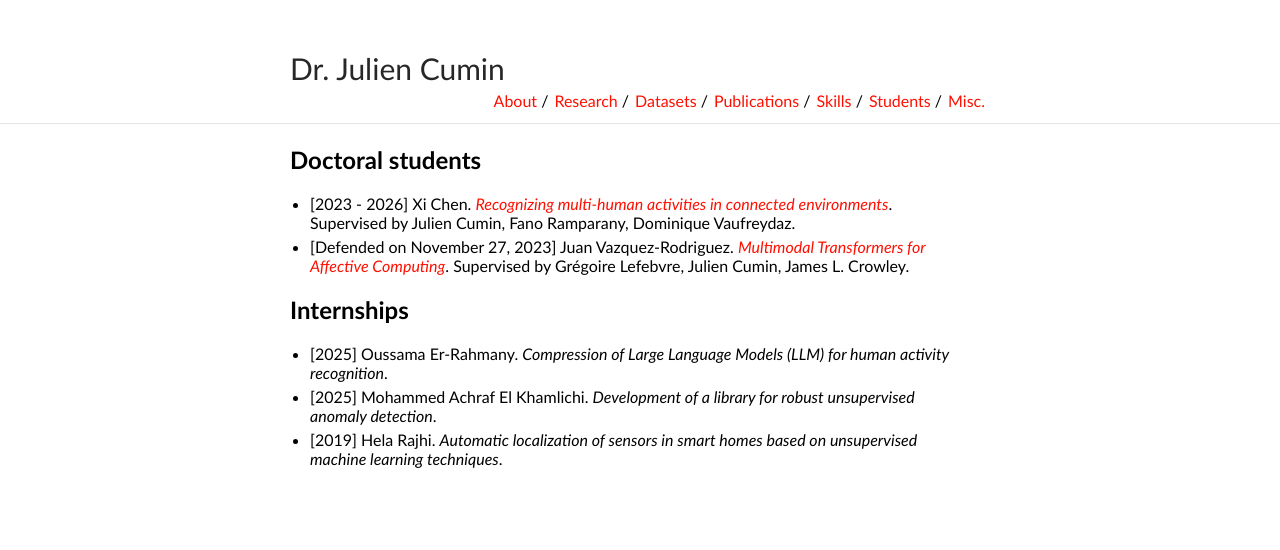
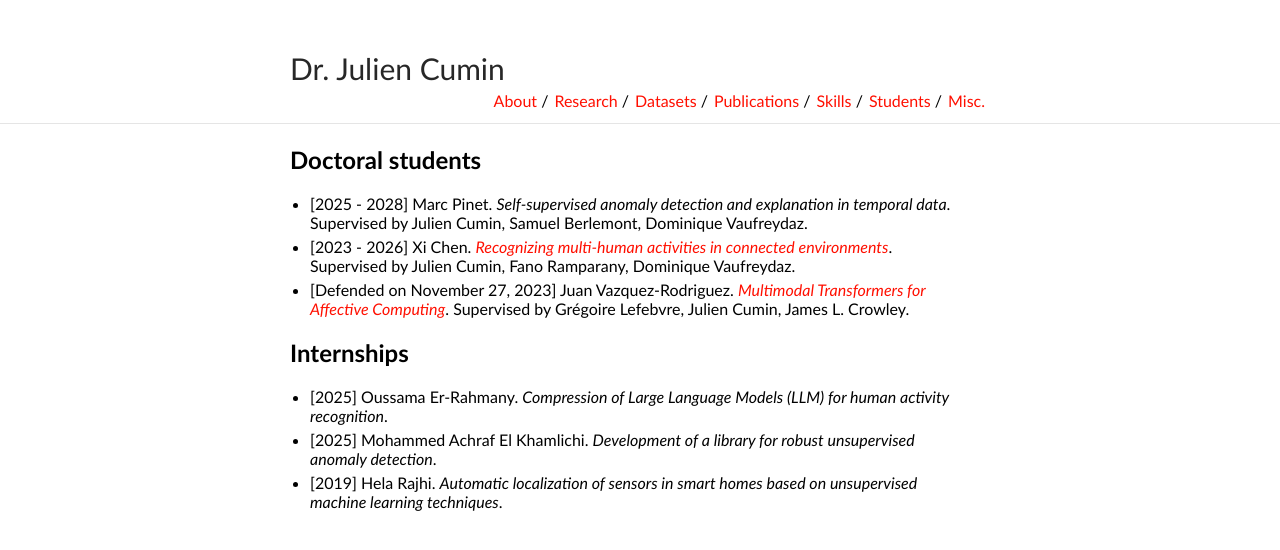
Before and after one commit to JCumin/jcumin.github.io, a Jekyll site: the page built from students.md, in a window 1280 px wide. Shown: the top 550 px of the page. Built offline with Jekyll 4.4.1, drawn with Linux system fonts in a browser that asks for light colours.

Commit message:
Update students.md

```diff
--- a/students.md
+++ b/students.md
@@ -5,6 +5,7 @@ title: Students
 
 ## Doctoral students
 
+- [2025 - 2028] Marc Pinet. *Self-supervised anomaly detection and explanation in temporal data*. Supervised by Julien Cumin, Samuel Berlemont, Dominique Vaufreydaz.
 - [2023 - 2026] Xi Chen. [*Recognizing multi-human activities in connected environments*](https://www.theses.fr/s361879). Supervised by Julien Cumin, Fano Ramparany, Dominique Vaufreydaz.
 - [Defended on November 27, 2023] Juan Vazquez-Rodriguez. [*Multimodal Transformers for Affective Computing*](https://www.theses.fr/s247605#). Supervised by Grégoire Lefebvre, Julien Cumin, James L. Crowley.
 
```
